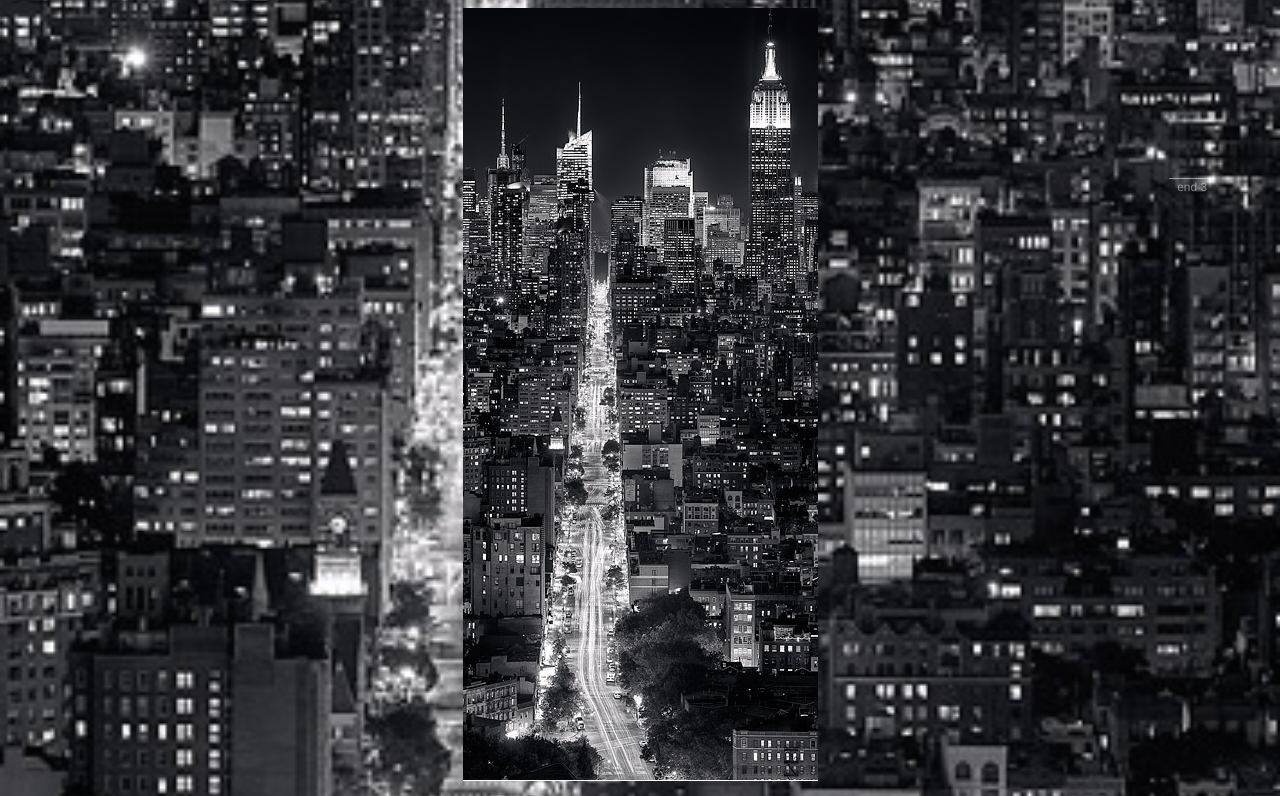
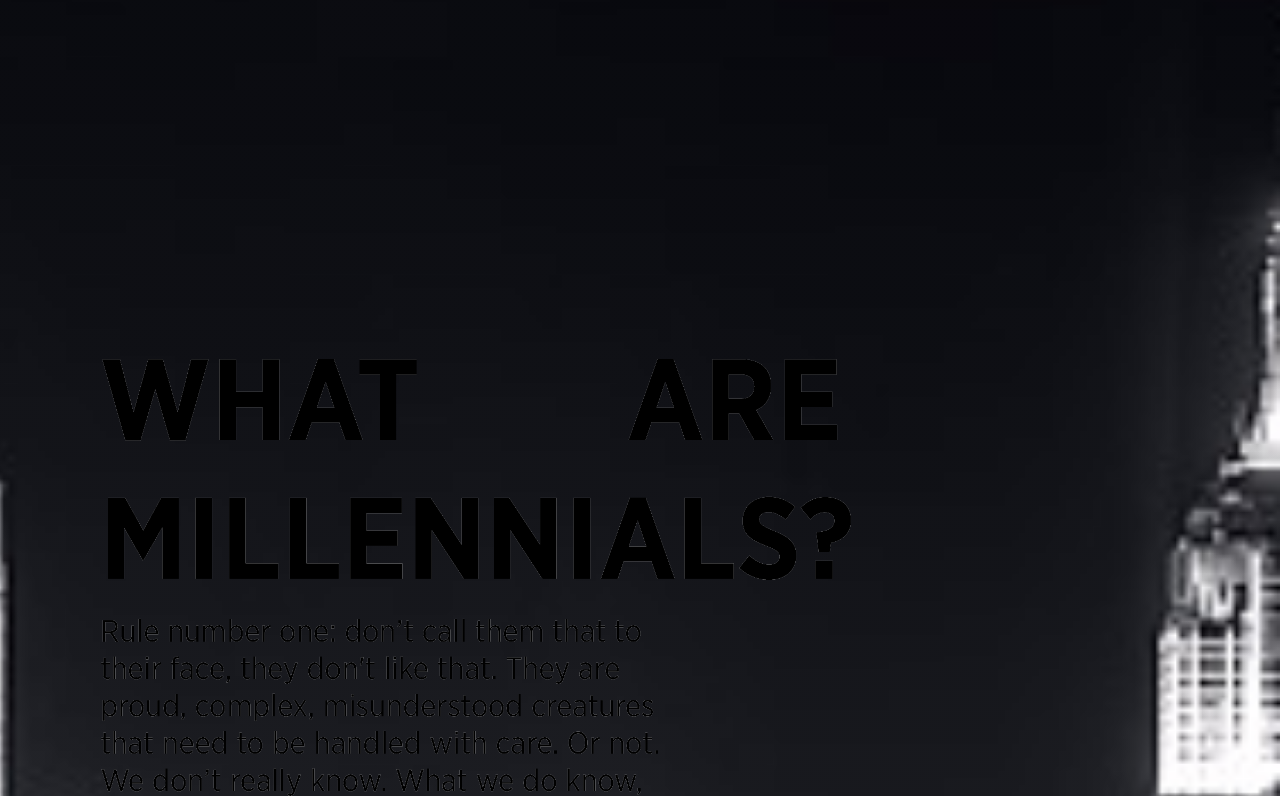
Before and after one commit to Lookuptothemoon/catchProj, a plain HTML site: page index.html in a window 1280 px wide. Shown: the part 1840-2636 px from the top of the page. Drawn offline with Linux system fonts and the light colour scheme.

Commit message:
First commit

```diff
--- a/afg-script.js
+++ b/afg-script.js
@@ -58,8 +58,7 @@ function init() {
         var section = $(this).attr('id');
 
         new ScrollMagic.Scene({
-            triggerElement: this,
-            duration: 200
+            triggerElement: this
         })
         .addIndicators({
             colorStart: "rgba(255,255,255,0.5)",
--- a/afg-style.scss
+++ b/afg-style.scss
@@ -142,13 +142,19 @@ body {
             }
 
             .border {
+                //background-image
                 background: linear-gradient(rgba(255,255,255,.01), rgba(255,255,255,.01)), url(img/afg-img/articlebackground.png);
-                background-color: white;
                 background-repeat: no-repeat;
                 background-size: cover;
                 background-position: 70% 50%;
+                //end of background-image
+                background-color: white;
                 padding-top: 30px;
                 padding-bottom: 37px;
+
+                img {
+                    width: 100%;
+                }
             }
 
             .infographic-content {
--- a/index.html
+++ b/index.html
@@ -92,7 +92,7 @@
 				</section>
 
 				<section class="border">
-				<img src="img/afg-img/articlebackground.png">
+					<img src="img/afg-img/article_millennials.png">
 				</section>
 
 				<section class="infographic-content">
```
Also changed, not shown: afg-style.css, img/afg-img/article_millennials.png (added), 2 other files.
